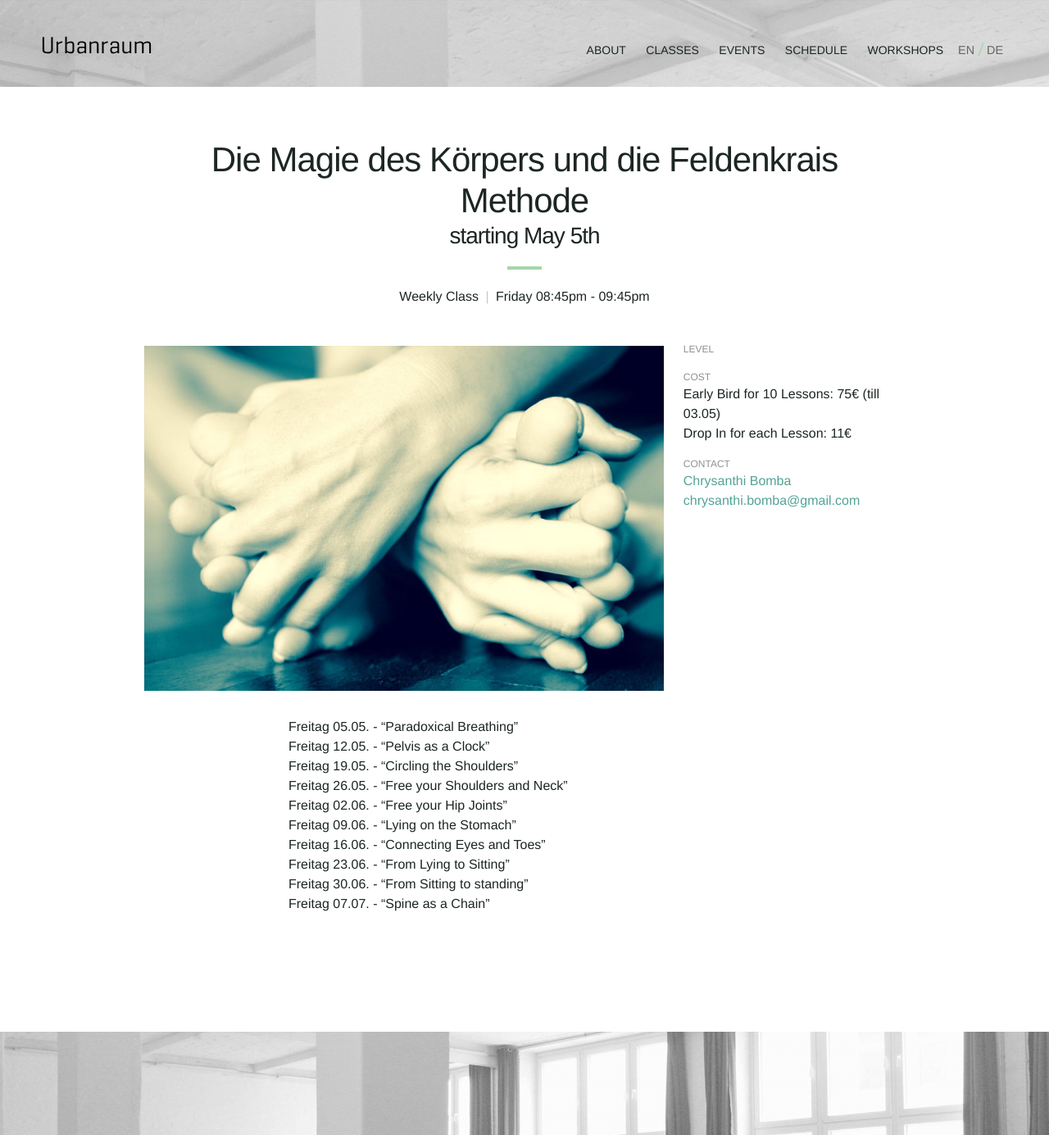
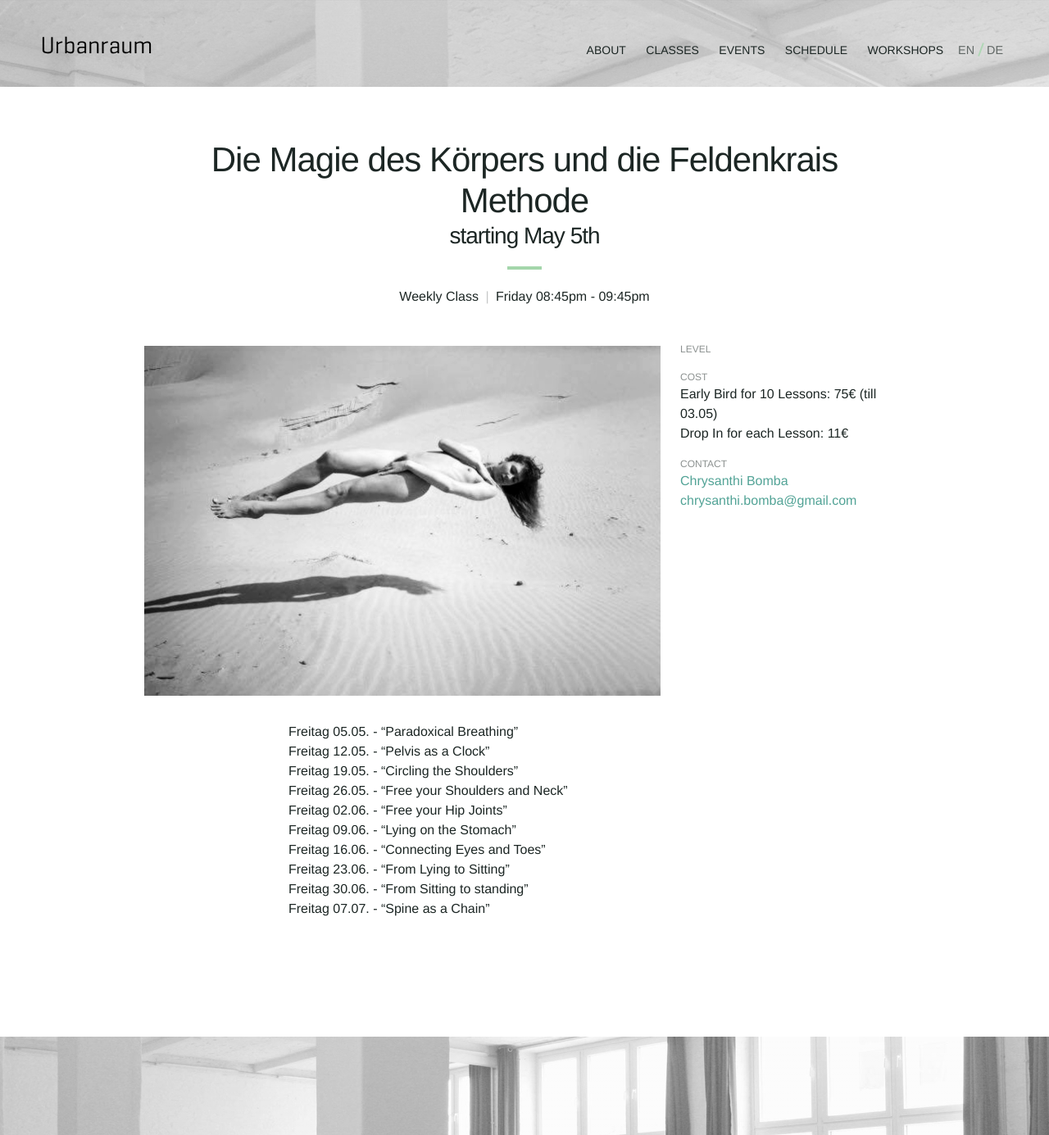
Before and after one commit to Kriesse/urbanraum, a Jekyll site: the page built from _classes/feldenkrais-methode.md, in a window 1280 px wide. Shown: the whole page at 82% size. Built offline with Jekyll 4.4.1, drawn with Linux system fonts in a browser that asks for light colours; nearby versions of some CDN libraries.

Commit message:
Update feldenkrais-methode.md

```diff
--- a/_classes/feldenkrais-methode.md
+++ b/_classes/feldenkrais-methode.md
@@ -1,11 +1,11 @@
 ---
-order: "3"
+order: "2"
 teacher: "chrysanthi"
 schedule:
   - day: "friday"
     start: "08:45pm"
     end: "09:45pm"
-image: "class-feldenkrais.jpg"
+image: "class-feldenkrais-friday.jpg"
 
 title_en: "Die Magie des Körpers und die Feldenkrais Methode"
 title_de: "Die Magie des Körpers und die Feldenkrais Methode"
```
